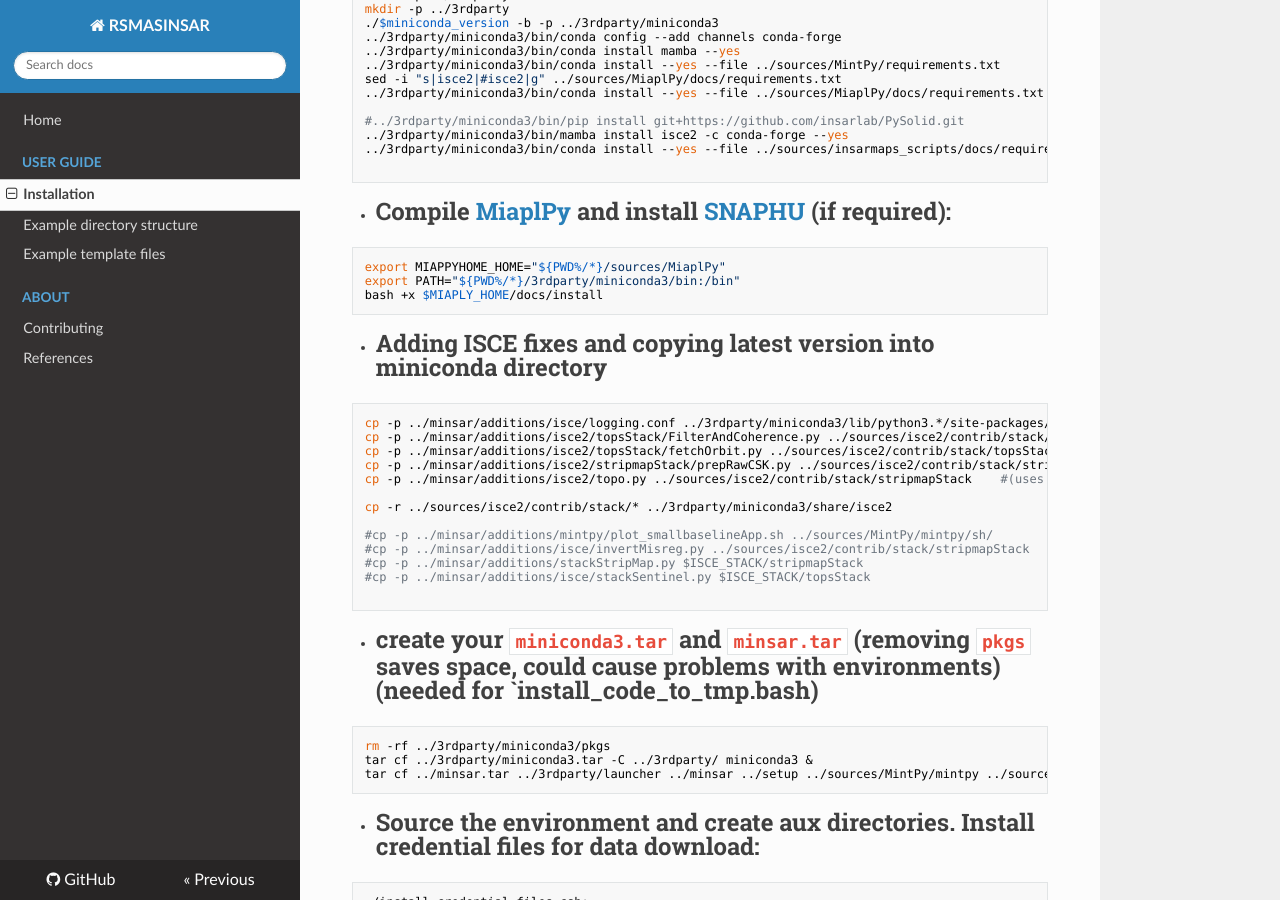
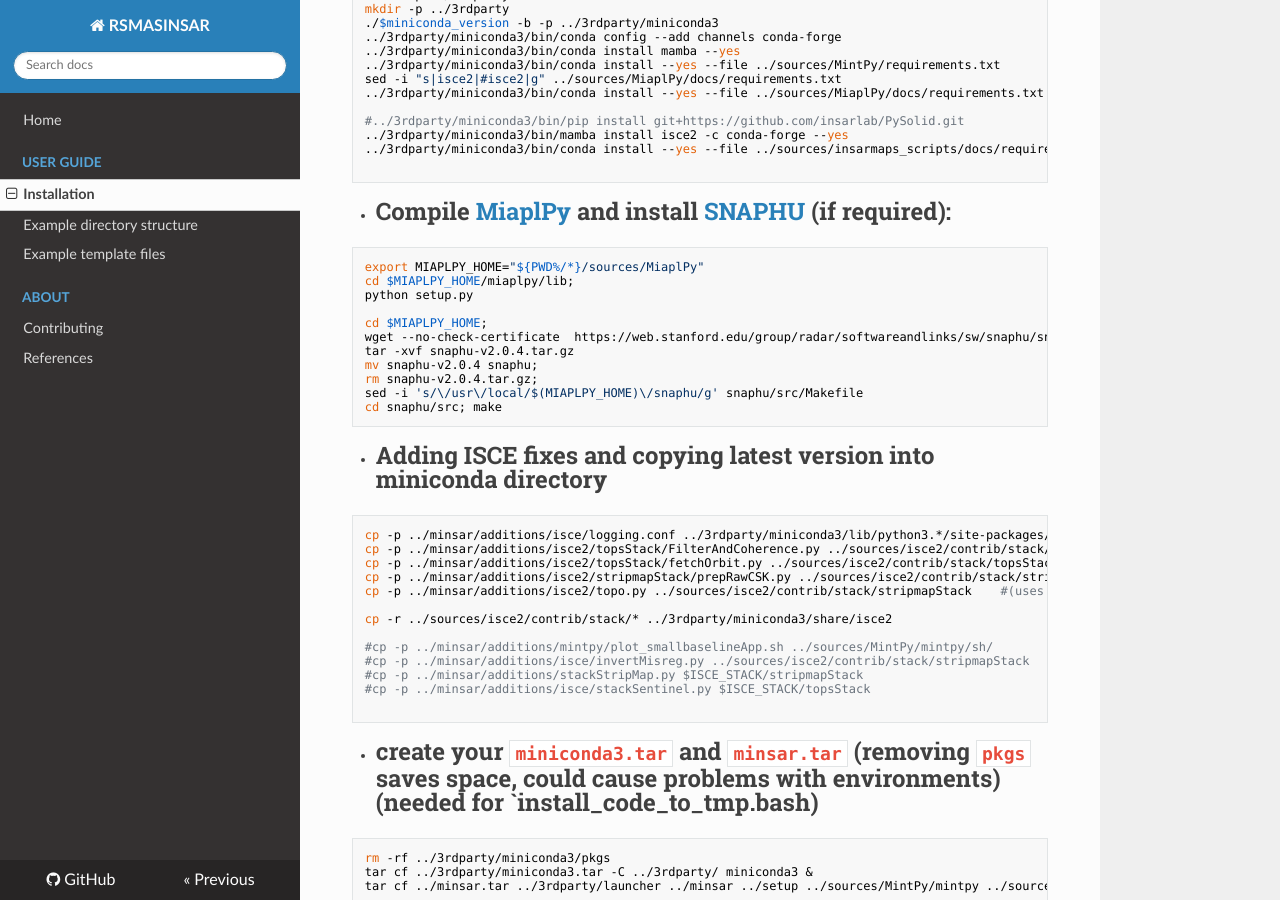
Before and after one commit to geodesymiami/rsmas_insar, an MkDocs documentation site: the page built from docs/installation.md, in a window 1280 px wide and 900 px high, scrolled down 970 px. Built offline with MkDocs 1.6.1, drawn with Linux system fonts in a browser that asks for light colours; nearby versions of some CDN libraries.

Commit message:
Update installation.md

````diff
--- a/docs/installation.md
+++ b/docs/installation.md
@@ -61,9 +61,17 @@ sed -i "s|isce2|#isce2|g" ../sources/MiaplPy/docs/requirements.txt
 ```
 * #Compile [MiaplPy](https://github.com/geodesymiami/MiaplPy) and install [SNAPHU](https://web.stanford.edu/group/radar/softwareandlinks/sw/snaphu/) (if required):
 ```
-export MIAPPYHOME_HOME="${PWD%/*}/sources/MiaplPy"
-export PATH="${PWD%/*}/3rdparty/miniconda3/bin:/bin"
-bash +x $MIAPLY_HOME/docs/install
+export MIAPLPY_HOME="${PWD%/*}/sources/MiaplPy"
+cd $MIAPLPY_HOME/miaplpy/lib;
+python setup.py
+
+cd $MIAPLPY_HOME;
+wget --no-check-certificate  https://web.stanford.edu/group/radar/softwareandlinks/sw/snaphu/snaphu-v2.0.4.tar.gz
+tar -xvf snaphu-v2.0.4.tar.gz
+mv snaphu-v2.0.4 snaphu;
+rm snaphu-v2.0.4.tar.gz;
+sed -i 's/\/usr\/local/$(MIAPLPY_HOME)\/snaphu/g' snaphu/src/Makefile
+cd snaphu/src; make
 ```
 * #Adding ISCE fixes and copying latest version into miniconda directory
 ```
````
